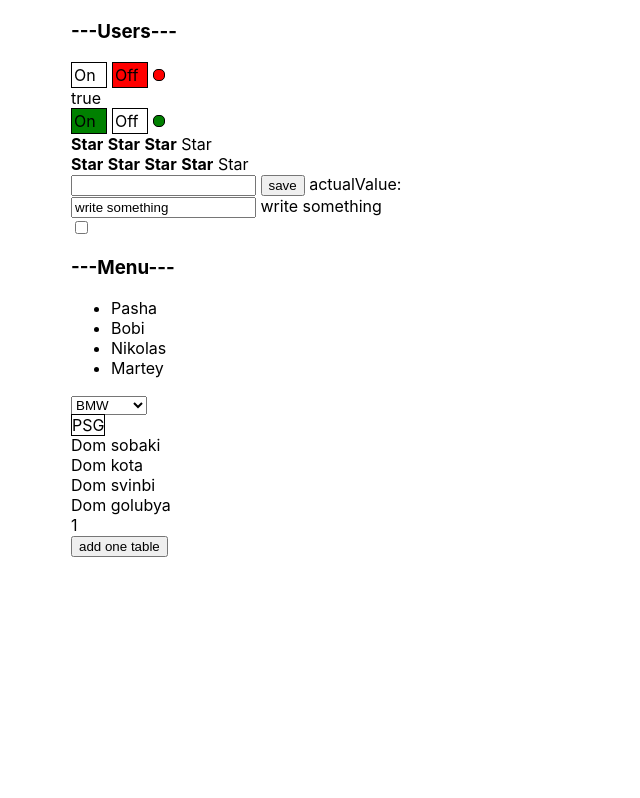
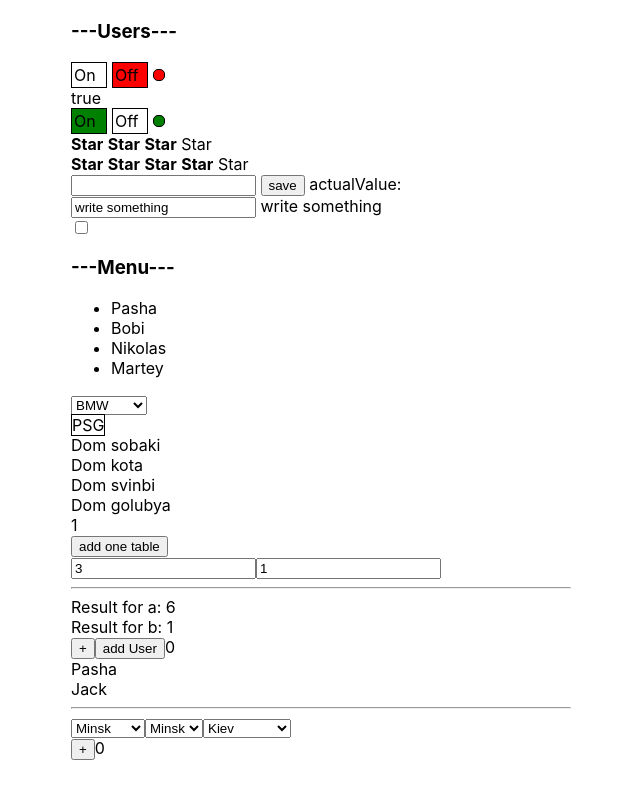
Before and after one commit to Batersp/react-kabzda, a React (Create React App) app: page / in a window 1280 px wide. Shown: the whole page, without its empty margins (319-959 px from the left). Built offline with nearby package versions, Linux system fonts and the light colour scheme.

Commit message:
add directory ExampleWithUseMemo and used useMemo

```diff
--- a/src/App.tsx
+++ b/src/App.tsx
@@ -12,6 +12,9 @@ import {Checkbox} from "./components/Checkbox/Checkbox";
 import {Selected} from "./components/Selected/Selected";
 import {NewSelected} from "./components/Selected/NewSelected";
 import {MyCapital} from "./components/ReactMemo/ReactMemo";
+import {Example1} from "./components/ExampleWithUseMemo/Example1";
+import {HelpsToReactMemo} from "./components/ExampleWithUseMemo/DifficultCountingExample";
+import {Helps} from "./components/ExampleWithUseMemo/ExampleWithSelect";
 
 
 function App() {
@@ -57,11 +60,11 @@ function App() {
 
     return (
         <div className='App'>
-            <UncontrolledAccordion titleValue={'Users'} />
+            <UncontrolledAccordion titleValue={'Users'}/>
 
             <UncontrolledOnOff onChange={setSwitchOn}/> {switchOn.toString()}
             <OnOff on={switchOn} onChange={() => setSwitchOn(!switchOn)}/>
-            <UncontrolledRating />
+            <UncontrolledRating/>
             <Rating value={ratingValue} onClick={setRatingValue}/>
 
 
@@ -70,7 +73,6 @@ function App() {
             <Input value={inputValue} callBack={setInputValue}/>
 
             <Checkbox value={chekboxValue} callBack={setCheckboxValue}/>
-
 
 
             <Accordion
@@ -84,17 +86,21 @@ function App() {
 
             <Selected value={selectedValue} callBack={setSelectedValue}/>
 
-            <NewSelected value={newSelectedValue} callBack={setNewSelectedValue} itemsForNewSelected={itemsForNewSelected}/>
+            <NewSelected value={newSelectedValue} callBack={setNewSelectedValue}
+                         itemsForNewSelected={itemsForNewSelected}/>
 
             <MyCapital/>
+
+            <Example1/>
+
+            <HelpsToReactMemo/>
+
+            <hr/>
+            <Helps/>
 
         </div>
     );
 }
 
 
-
-
-
-
 export default App;
--- /dev/null
+++ b/src/components/ExampleWithUseMemo/DifficultCountingExample.tsx
@@ -0,0 +1,39 @@
+import React, {useMemo, useState} from "react";
+
+
+
+export const UsersMemo = (props: { users: string[] }) => {
+    console.log('Users')
+    return (
+        <div>
+            {props.users.map((el, index) => <div key={index}>{el}</div>)}
+        </div>
+    )
+}
+
+const Users = React.memo(UsersMemo)
+
+export const HelpsToReactMemo = () => {
+    console.log('HelpsToReactMemo')
+    const [counter, setCounter] = useState(0)
+    const [users, setUsers] = useState(['Pasha', 'Bobi', 'Jack', 'Smit'])
+
+
+    const newArray = useMemo(() => {
+        return users.filter(el => el.toLowerCase().indexOf('a') > -1) /*{пропускает юзеров у которых в имени есть буква а}*/
+    }, [users])
+
+    const addUser = () => {
+        const newUsers = [...users, 'Margo']
+        setUsers(newUsers)
+    }
+
+    return (
+        <div>
+            <button onClick={() => setCounter(counter + 1)}>+</button>
+            <button onClick={addUser}>add User</button>
+            {counter}
+            <Users users={newArray}/>
+        </div>
+    )
+}
--- /dev/null
+++ b/src/components/ExampleWithUseMemo/Example1.tsx
@@ -0,0 +1,44 @@
+import React, {useMemo, useState} from "react";
+
+export const Example1 = () => {
+
+    const [a, setA] = useState(3)
+    const [b, setB] = useState(1)
+
+    let resultA = 1
+    let resultB = 1
+
+    resultA = useMemo(() => {
+        let tempResultA = 1
+        for (let i = 1; i <= a; i++) {
+            let fake = 0;
+            while (fake < 100000000) {
+                fake++
+                const fakeVale = Math.random()
+            }
+            tempResultA = tempResultA * i
+        }
+        return tempResultA
+    }, [a])
+
+
+
+    for (let i = 1; i <= b; i++) {
+        resultB = resultB * i
+    }
+
+
+        return (
+        <div>
+            <input value={a} onChange={(e) => setA(Number(e.currentTarget.value))}/>
+            <input value={b} onChange={(e) => setB(+e.currentTarget.value)}/>
+            <hr/>
+            <div>
+                Result for a: {resultA}
+            </div>
+            <div>
+                Result for b: {resultB}
+            </div>
+        </div>
+    )
+}
--- /dev/null
+++ b/src/components/ExampleWithUseMemo/ExampleWithSelect.tsx
@@ -0,0 +1,90 @@
+import React, {useMemo, useState} from "react";
+
+type PropsType = {
+    country: string
+    city: string
+    population: number
+}
+
+type MainPropsType = {
+    state: Array<PropsType>
+
+}
+
+export const ExampleWithSelectMemo = (props: MainPropsType) => {
+    console.log('рисую селекты')
+
+
+    return (
+        <select>
+            {props.state.map((el, index) => <option key={index}>{el.city}</option>)}
+        </select>
+
+    )
+}
+
+export const ExampleWithSelect = React.memo(ExampleWithSelectMemo)
+
+export const Helps = () => {
+    console.log('рисую всю компоненту')
+    const [state, setState] = useState([
+        {
+            country: 'Belarus',
+            city: 'Minsk',
+            population: 5000000
+        },
+        {
+            country: 'Ukraine',
+            city: 'Kiev',
+            population: 6000000
+        },
+        {
+            country: 'Belarus',
+            city: 'Rechitsa',
+            population: 75000
+        },
+        {
+            country: 'USA',
+            city: 'Miami',
+            population: 10000000
+        },
+        {
+            country: 'Ukraine',
+            city: 'Nikolaevka',
+            population: 20000
+        },
+        {
+            country: 'Belarus',
+            city: 'Gomel',
+            population: 350000
+        },
+        {
+            country: 'USA',
+            city: 'NY',
+            population: 20000000
+        },
+    ])
+    const [counter, setCounter] = useState(0)
+
+    const firstList = useMemo(()=> {
+        return state.filter(el => el.country === 'Belarus')
+    },[state])
+    const secondList = useMemo(()=> {
+        return state.filter(el => el.population > 1000000)
+    }, [state])
+    const tirdList = useMemo(()=> {
+        return state.filter(el => el.city.toLowerCase().indexOf('e') > -1)
+    },[state])
+
+    return (
+        <div>
+            <ExampleWithSelect state={firstList}/>
+            <ExampleWithSelect state={secondList}/>
+            <ExampleWithSelect state={tirdList}/>
+            <div>
+                <button onClick={() => setCounter(counter + 1)}>+</button>
+                {counter}
+            </div>
+        </div>
+    )
+}
--- a/src/components/Selected/NewSelected.module.css
+++ b/src/components/Selected/NewSelected.module.css
@@ -3,7 +3,7 @@
 }
 
 .items {
-    position: absolute;
+    width: 80px;
     padding: 5px;
     border: black solid 1px;
 }
```
